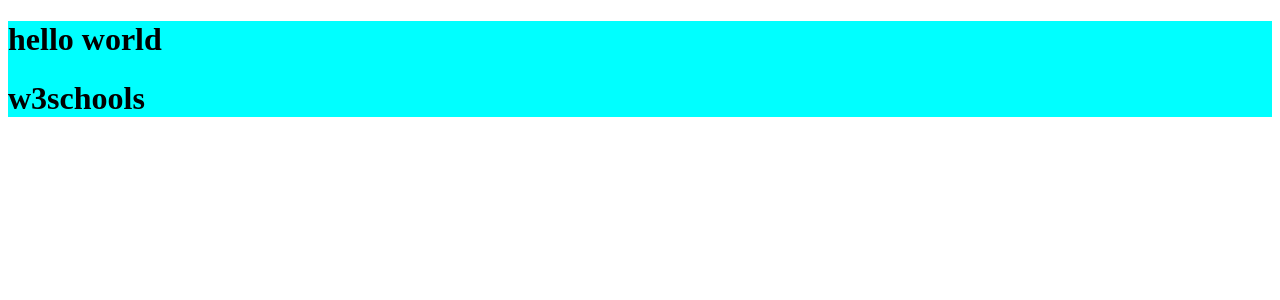
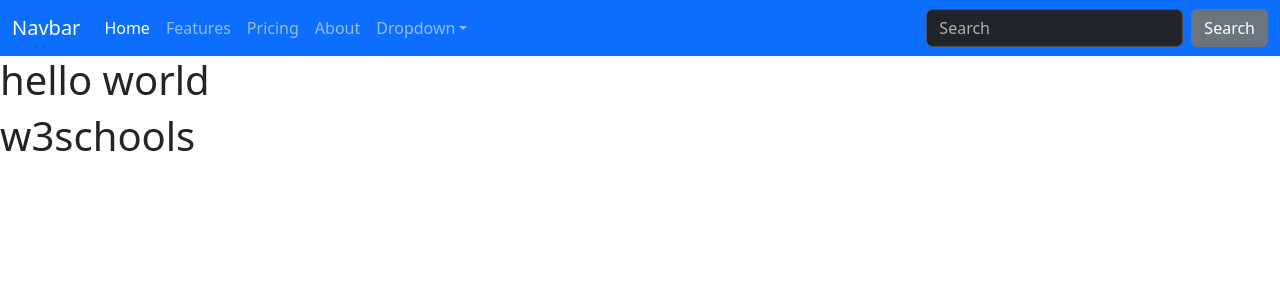
Before and after one commit to mehdi900000/w3schools.django.amator, a Django app: page / in a window 1280 px wide. Shown: the top 300 px of the page. Run offline with Django 5.2, Linux system fonts and the light colour scheme; data that the repository does not hold is empty.

Commit message:
add css&style

```diff
--- a/template/1.html
+++ b/template/1.html
@@ -8,9 +8,11 @@
 
 <ul>
     {% for messagggg in w3school_list %}
-
-         <li>{{messagggg.text}}</li>
-
+<div class="list-group">
+  <a href="#" class="list-group-item list-group-item-action active"><li>{{messagggg.text}}</li></a>
+  <a href="#" class="list-group-item list-group-item-action"><li>{{messagggg.text}}</li></a>
+<!--  <a href="#" class="list-group-item list-group-item-action disabled"><li>{{messagggg.text}}</li></a>-->
+</div>
     {% endfor %}
 </ul>
 {%endblock one%}
--- a/template/home.html
+++ b/template/home.html
@@ -3,11 +3,53 @@
 <head>
     <meta charset="UTF-8">
     <title>home</title>
+ <link href="https://cdn.jsdelivr.net/npm/bootstrap@5.3.6/dist/css/bootstrap.min.css" rel="stylesheet" integrity="sha384-4Q6Gf2aSP4eDXB8Miphtr37CMZZQ5oXLH2yaXMJ2w8e2ZtHTl7GptT4jmndRuHDT" crossorigin="anonymous">
 </head>
 <body>
-    <div style="background: aqua">
+    <header>
+        <nav class="navbar navbar-expand-lg bg-primary" data-bs-theme="dark">
+  <div class="container-fluid">
+    <a class="navbar-brand" href="#">Navbar</a>
+    <button class="navbar-toggler" type="button" data-bs-toggle="collapse" data-bs-target="#navbarColor01" aria-controls="navbarColor01" aria-expanded="false" aria-label="Toggle navigation">
+      <span class="navbar-toggler-icon"></span>
+    </button>
+    <div class="collapse navbar-collapse" id="navbarColor01">
+      <ul class="navbar-nav me-auto">
+        <li class="nav-item">
+          <a class="nav-link active" href="#">Home
+            <span class="visually-hidden">(current)</span>
+          </a>
+        </li>
+        <li class="nav-item">
+          <a class="nav-link" href="#">Features</a>
+        </li>
+        <li class="nav-item">
+          <a class="nav-link" href="#">Pricing</a>
+        </li>
+        <li class="nav-item">
+          <a class="nav-link" href="#">About</a>
+        </li>
+        <li class="nav-item dropdown">
+          <a class="nav-link dropdown-toggle" data-bs-toggle="dropdown" href="#" role="button" aria-haspopup="true" aria-expanded="false">Dropdown</a>
+          <div class="dropdown-menu">
+            <a class="dropdown-item" href="#">Action</a>
+            <a class="dropdown-item" href="#">Another action</a>
+            <a class="dropdown-item" href="#">Something else here</a>
+            <div class="dropdown-divider"></div>
+            <a class="dropdown-item" href="#">Separated link</a>
+          </div>
+        </li>
+      </ul>
+      <form class="d-flex">
+        <input class="form-control me-sm-2" type="search" placeholder="Search">
+        <button class="btn btn-secondary my-2 my-sm-0" type="submit">Search</button>
+      </form>
+    </div>
+  </div>
+</nav>
+    </header>
+    <div>
         {%block one%}
-
         {%endblock one%}
     </div>
 
```
